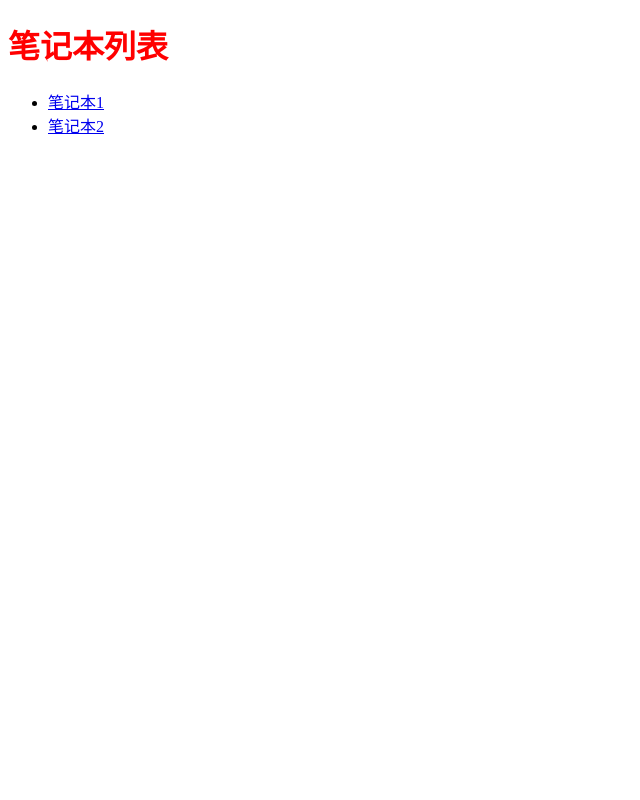
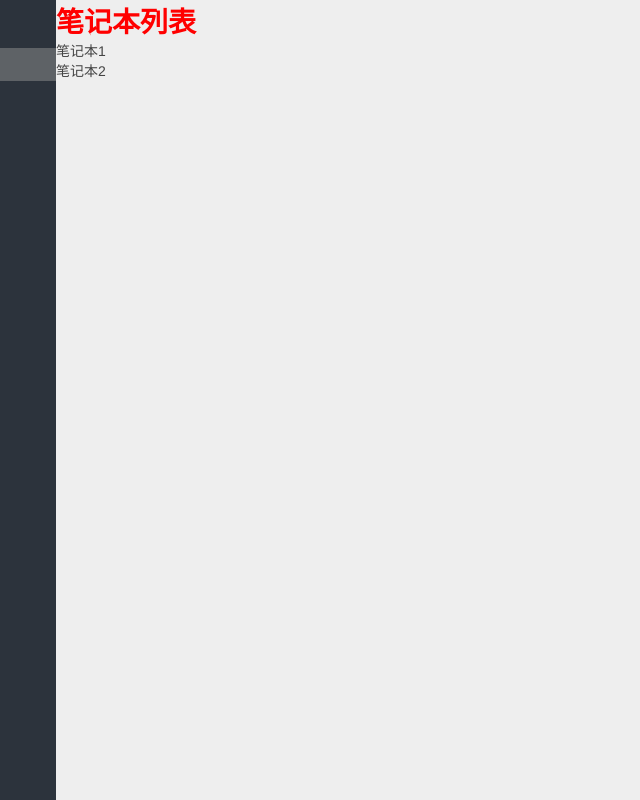
Before and after one commit to hec990/vue-evernote, a Vue app: page /notebooks in a window 1280 px wide. Shown: the whole page, without its empty margins (0-640 px from the left). Built offline with nearby package versions, Linux system fonts and the light colour scheme.

Commit message:
创建Sidebar组件，并且完成页面的开发

```diff
--- a/public/index.html
+++ b/public/index.html
@@ -13,5 +13,6 @@
     </noscript>
     <div id="app"></div>
     <!-- built files will be auto injected -->
+    <script src="//at.alicdn.com/t/font_2896621_323fsk0lpf6.js"></script>
   </body>
 </html>
--- a/src/App.vue
+++ b/src/App.vue
@@ -1,8 +1,69 @@
 <template>
   <div id="app">
-    <router-view />
+    <Sidebar/>
+    <router-view/>
   </div>
 </template>
 
+<script lang="js">
+import Sidebar from "@/components/Sidebar";
+
+export default {
+  components: {Sidebar}
+}
+
+</script>
+
+
 <style lang="scss">
+* {
+  margin: 0;
+  padding: 0;
+  box-sizing: border-box;
+}
+
+html, body, #app {
+  height: 100%;
+}
+
+body {
+  font-family: 'Avenir', Helvetica, Arial, sans-serif;
+  font-size: 14px;
+  -moz-osx-font-smoothing: grayscale;
+  background-color: #eee;
+}
+
+a {
+  text-decoration: none;
+  color: #444;
+}
+
+ul, li {
+  list-style: none;
+}
+
+.btn {
+  color: #666;
+  font-size: 12px;
+  padding: 2px 4px;
+  background-color: #fff;
+  border: none;
+  cursor: pointer;
+  display: inline-block;
+  box-shadow: 0px 0px 2px 0px #ccc;
+}
+
+#app {
+  display: flex;
+  align-items: stretch;
+}
+
+// icon 图标通用样式
+.icon {
+  width: 20px;
+  height: 20px;
+  vertical-align: -0.15em;
+  fill: currentColor;
+  overflow: hidden;
+}
 </style>
--- /dev/null
+++ b/src/components/Sidebar.vue
@@ -0,0 +1,66 @@
+<template>
+  <div id="sidebar">
+    <div class="icons">
+      <router-link to="/note/1" title="笔记">
+        <svg class="icon" aria-hidden="true">
+          <use xlink:href="#icon-biji"></use>
+        </svg>
+      </router-link>
+
+      <router-link to="/notebooks" title="笔记本">
+        <svg class="icon" aria-hidden="true">
+          <use xlink:href="#icon-bijiben"></use>
+        </svg>
+      </router-link>
+
+      <router-link to="/trash/2" title="回收站">
+        <svg class="icon" aria-hidden="true">
+          <use xlink:href="#icon-huishouzhan"></use>
+        </svg>
+      </router-link>
+    </div>
+
+    <div class="logout" @click="onLogout">
+      <svg class="icon" aria-hidden="true">
+        <use xlink:href="#icon-tuichu"></use>
+      </svg>
+    </div>
+  </div>
+</template>
+
+<script>
+export default {
+  methods:{
+    onLogout(){
+
+    }
+  }
+}
+
+</script>
+
+<style lang="scss" scoped>
+#sidebar {
+  position: relative;
+  width: 56px;
+  text-align: center;
+  background-color: #2c333c;
+  .icons {
+    margin-top: 15px;
+    a {
+      padding: 6px 0;
+      display: block;
+    }
+    .router-link-active {
+      background-color: #5e6266;
+    }
+  }
+  .logout {
+    position: absolute;
+    bottom: 20px;
+    width: 100%;
+    text-align: center;
+    cursor: pointer;
+  }
+}
+</style>
--- a/src/router/index.js
+++ b/src/router/index.js
@@ -4,7 +4,7 @@ import Home from '../components/Home.vue'
 import Login from "../components/Login";
 import NotebookList from "@/components/NotebookList";
 import NoteDetail from "@/components/NoteDetail";
-import TashDetail from "@/components/TashDetail";
+import TrashDetail from "@/components/TrashDetail";
 
 Vue.use(VueRouter)
 
@@ -27,7 +27,7 @@ const routes = [
   },
   {
     path:"/trash/:noteId",
-    component: TashDetail
+    component: TrashDetail
   }
 ]
 
```
